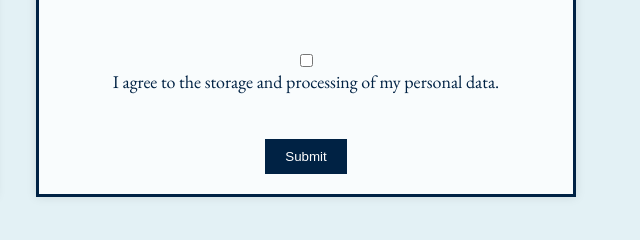
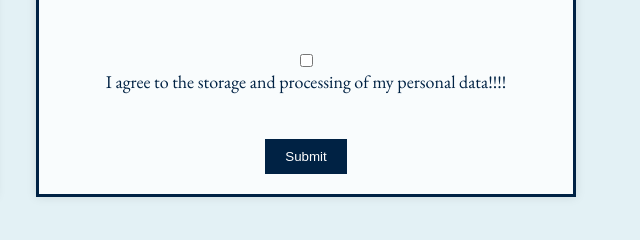
Before and after one commit to M-RBR/Project-1-Conference-Website, a plain HTML site: page callforapplications.html in a window 1280 px wide. Shown: the part 1129-1369 px from the top of the page, 624-1264 px from the left. Drawn offline with nearby package versions, Linux system fonts and the light colour scheme.

Commit message:
small changes in callforapplications

```diff
--- a/callforapplications.html
+++ b/callforapplications.html
@@ -98,7 +98,8 @@
             required
           />
           <label for="consent"
-            >I agree to the storage and processing of my personal data.</label
+            >I agree to the storage and processing of my personal
+            data!!!!</label
           >
           <br /><br />
           <input onclick="confirmation()" type="submit" value="Submit" />
```
